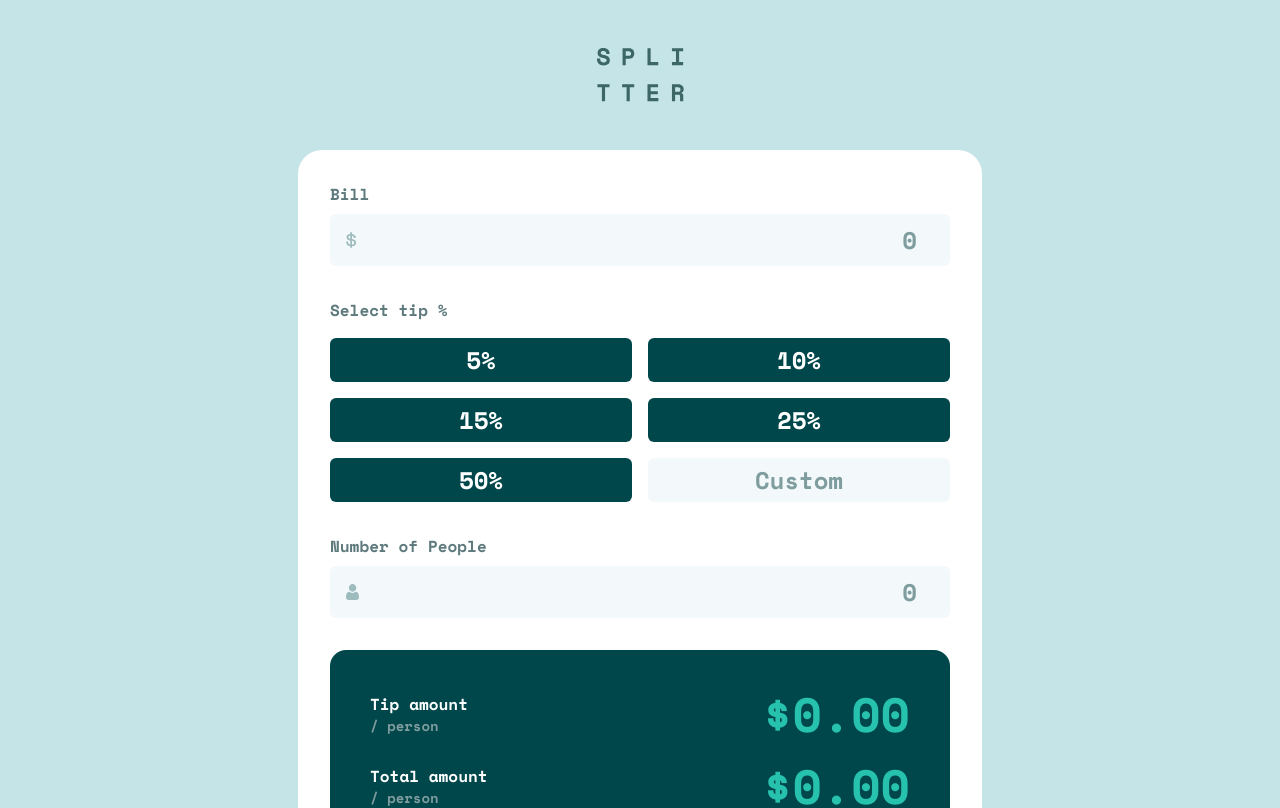
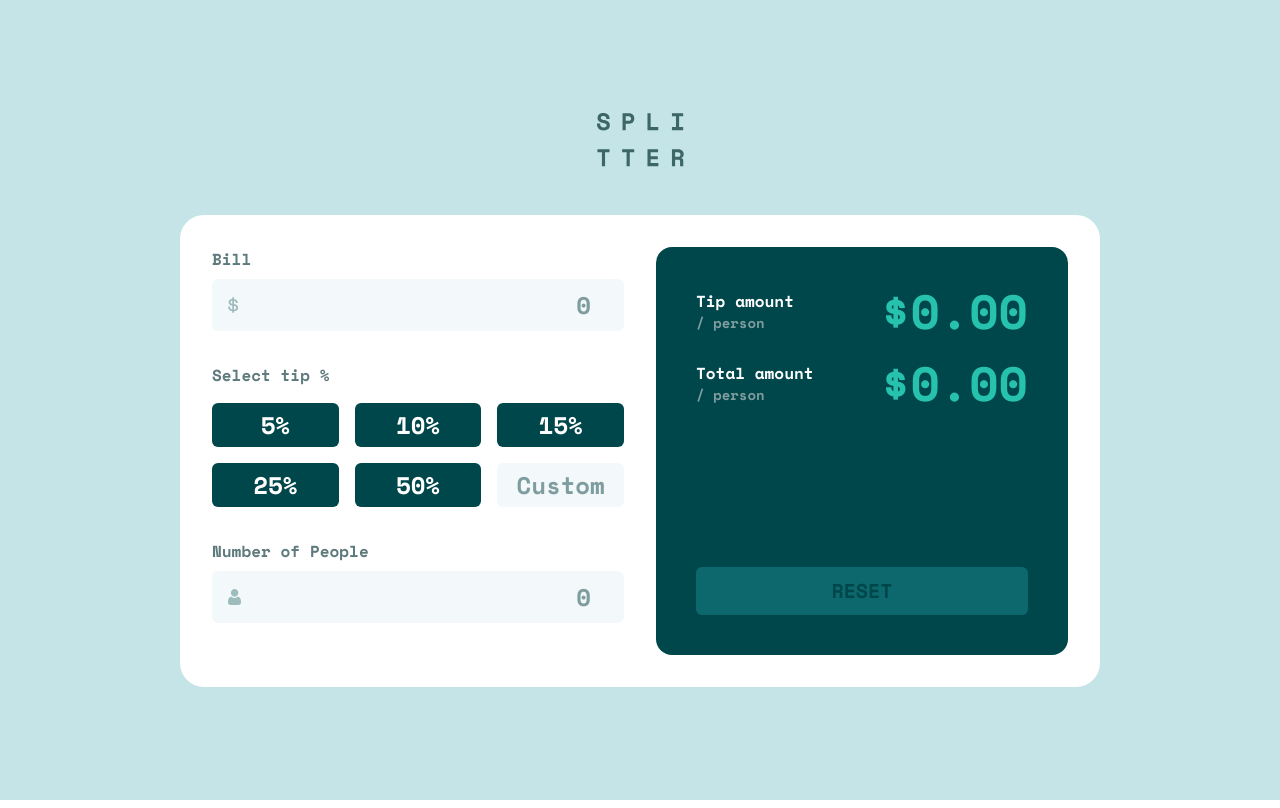
Before and after one commit to barterkamp/react-tip-calculator, a React (Vite) app: page / in a window 1280 px wide. Shown: the top 808 px of the page. Built offline with nearby package versions, Linux system fonts and the light colour scheme.

Commit message:
add state to reset app and select a specific button using its id

```diff
--- a/src/App.jsx
+++ b/src/App.jsx
@@ -9,15 +9,18 @@ import Output from './components/Output.jsx';
 function App() {
   const [bill, setBill] = useState('');
   const [percent, setPercent] = useState('');
+  const [selectedButtonId, setSelectedButtonId] = useState(null);
   const [custom, setCustom] = useState('');
   const [numPeople, setNumPeople] = useState('');
   const [tipAmount, setTipAmount] = useState('0.00');
   const [totalAmount, setTotalAmount] = useState('0.00');
   const [error, setError] = useState(false);
+  const [reset, setReset] = useState(false);
 
   const calculateAmount = (bill, percent, custom, numPeople) => {
     // Check if all required values are present
     if (bill && (percent || custom) && numPeople && Number(numPeople > 0)) {
+      setReset(true);
       return (Number(bill) * (Number(percent) / 100 || Number(custom) / 100)) / Number(numPeople);
     } else return 0.0; // Default value when any of the required values is missing
   };
@@ -42,24 +45,49 @@ function App() {
   }, [bill, percent, custom, numPeople, calculateTotalAmount]);
 
   return (
-    <div id="page-wrapper" className="bg-[#C5E4E7] flex flex-col items-center min-h-screen">
+    <div id="page-wrapper" className="bg-[#C5E4E7] flex flex-col items-center justify-center min-h-screen">
       <div>
-        <img className="py-12" src={logo} alt="" />
+        <img className="mb-12" src={logo} alt="" />
       </div>
-      <div id="component-wrapper" className="bg-white p-8 rounded-3xl">
-        <div className="mb-8">
+      <main className="max-w-[920px] bg-white p-8 rounded-3xl flex flex-col gap-8 md:flex-row">
+        <div className="input md:flex-1 md:grow">
+          <div>
             <BillInput bill={bill} setBill={setBill} />
           </div>
           <p className="mb-4 text-base text-darkGray font-spaceMono">Select tip %</p>
-        <div className="grid gap-4 grid-cols-2 mb-8">
-          <Buttons percent={percent} setPercent={setPercent} setCustom={setCustom} />
-          <CustomInput custom={custom} setCustom={setCustom} setPercent={setPercent} />
+          <div className="grid gap-4 grid-cols-2 mb-8 md:grid-cols-3">
+            <Buttons
+              percent={percent}
+              setPercent={setPercent}
+              setCustom={setCustom}
+              selectedButtonId={selectedButtonId}
+              setSelectedButtonId={setSelectedButtonId}
+            />
+            <CustomInput
+              custom={custom}
+              setCustom={setCustom}
+              setPercent={setPercent}
+              setSelectedButtonId={setSelectedButtonId}
+            />
           </div>
           <div className="mb-8">
             <PeopleInput numPeople={numPeople} setNumPeople={setNumPeople} error={error} setError={setError} />
           </div>
-        <Output tipAmount={tipAmount} totalAmount={totalAmount} />
         </div>
+        <div className="output md:flex-1 md:grow">
+          <Output
+            tipAmount={tipAmount}
+            totalAmount={totalAmount}
+            setSelectedButtonId={setSelectedButtonId}
+            setBill={setBill}
+            setNumPeople={setNumPeople}
+            reset={reset}
+            setReset={setReset}
+            setCustom={setCustom}
+            setError={setError}
+          />
+        </div>
+      </main>
     </div>
   );
 }
```
Lines whose indentation alone changed are shown as unchanged.
